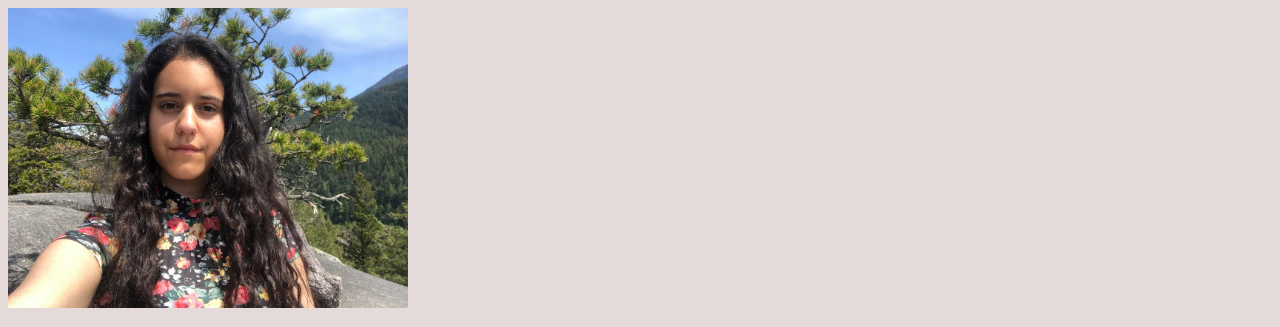
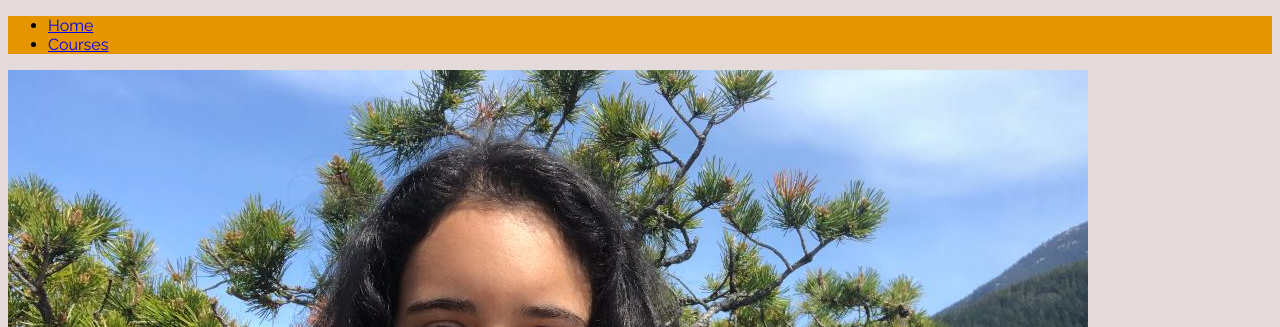
Before and after one commit to kashyakacz/lab-week-8, a plain HTML site: page pages/about.html in a window 1280 px wide. Shown: the top 327 px of the page. Drawn offline with Linux system fonts and the light colour scheme.

Commit message:
added nav bar  + constraints to img + floating text around img

```diff
--- a/pages/about.html
+++ b/pages/about.html
@@ -10,7 +10,17 @@
     <link rel="stylesheet" href="../CSS/styles.css">
 </head>
 <body>
-    <img src= "../images/picture.jpg" alt="Picture of me" height="300" width="400">
+    <nav>
+        <ul>
+            <li>
+                <a href = "../index.html">Home</a>
+            </li>
+            <li>
+                <a href = "courses.html">Courses</a>
+            </li>
+        </ul>
+    </nav>
+    <img src= "../images/picture.jpg" alt="Picture of me">
     <h1>Paragraph about me</h1>
     <p>I was born in Vancouver, Canada and lived here for 9 years. I then moved to South Africa and lived there for 9 and a half years.
         I returned back to Vancouver in 2019. I enjoy learning and gaining experience about technology and computers <em>that is why i am
```
